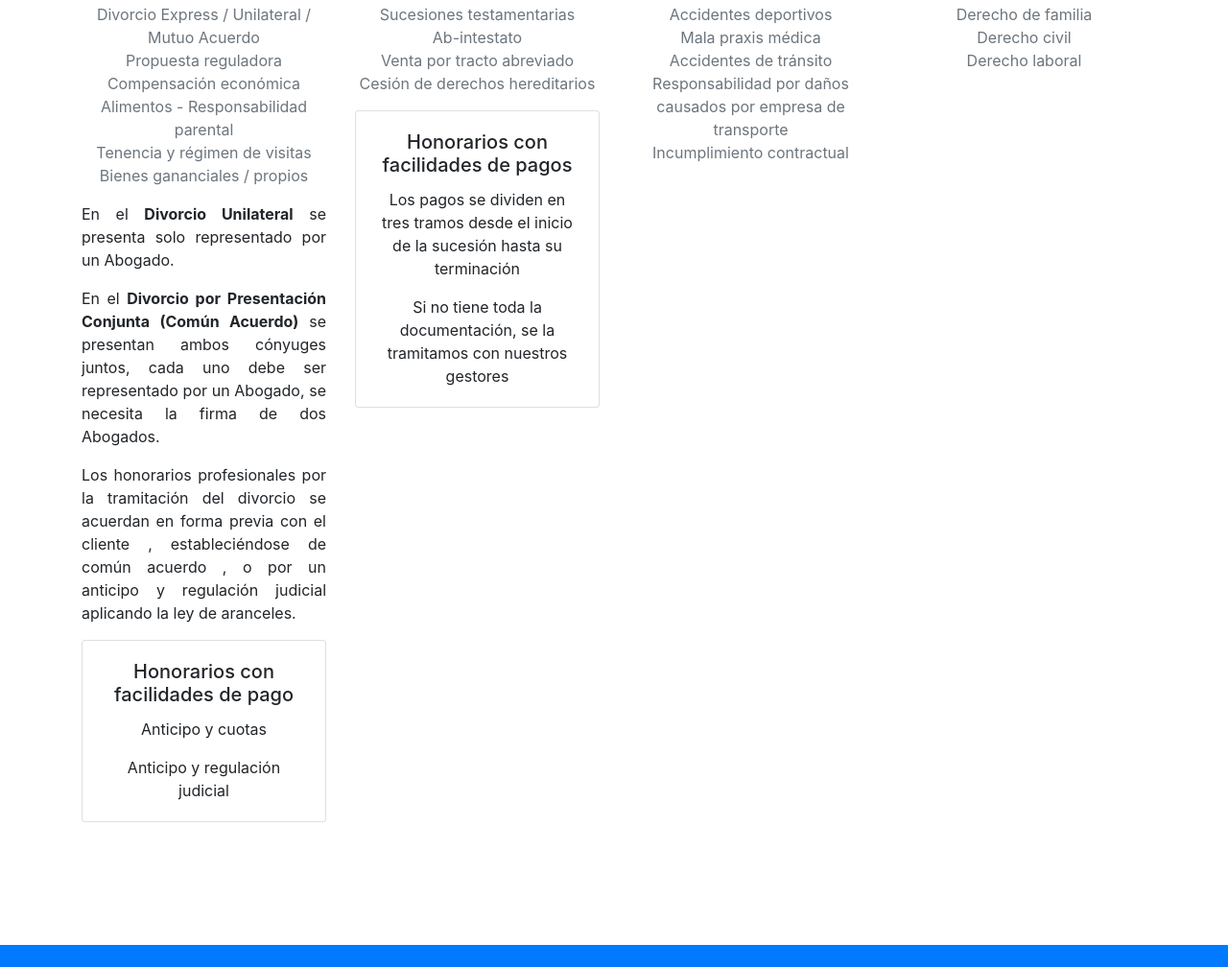
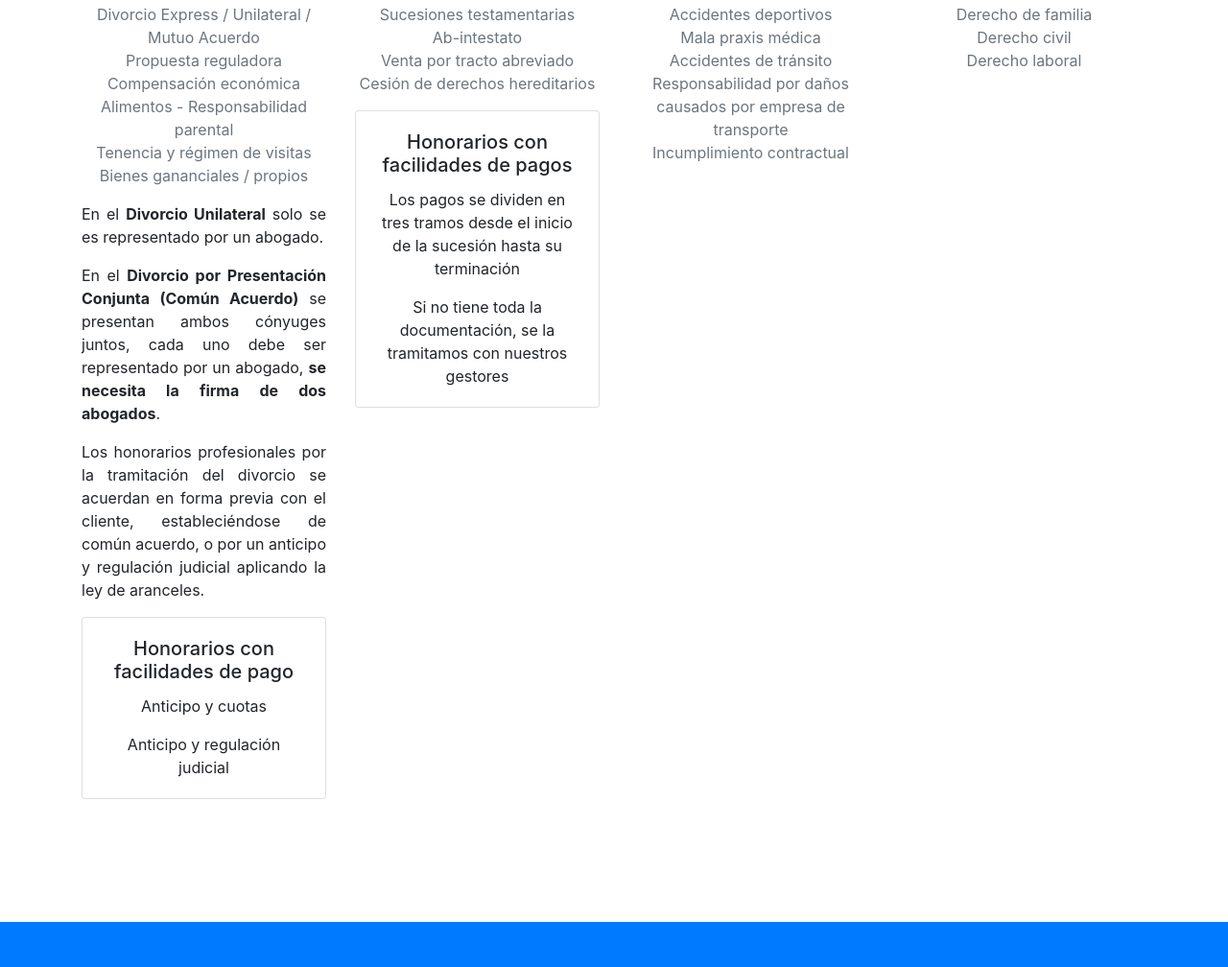
Before and after one commit to lopezoscar/estudiolopezoscar, a website with bundled scripts: page index.html in a window 1280 px wide. Shown: the part 1667-2675 px from the top of the page at 96% size. Built offline with nearby package versions, Linux system fonts and the light colour scheme.

Commit message:
fixes textos

```diff
--- a/index.html
+++ b/index.html
@@ -132,9 +132,9 @@
                 <li>Bienes gananciales / propios</li>
               </ul>
               <ul class="mt-3 text-justify">
-                <li class="mb-3">En el <strong>Divorcio Unilateral</strong> se presenta solo representado por un Abogado.</li>
-                <li class="mb-3">En el <strong>Divorcio por Presentación Conjunta (Común Acuerdo)</strong> se presentan ambos cónyuges juntos, cada uno debe ser representado por un Abogado, se necesita la firma de dos Abogados.</li>
-                <li class="mb-3">Los honorarios profesionales por la tramitación  del divorcio se acuerdan en forma previa con el cliente , estableciéndose de común acuerdo , o por un anticipo y regulación judicial aplicando la ley de aranceles.</li>
+                <li class="mb-3">En el <strong>Divorcio Unilateral</strong> solo se es  representado por un abogado.</li>
+                <li class="mb-3">En el <strong>Divorcio por Presentación Conjunta (Común Acuerdo)</strong> se presentan ambos cónyuges juntos, cada uno debe ser representado por un abogado, <strong>se necesita la firma de dos abogados</strong>.</li>
+                <li class="mb-3">Los honorarios profesionales por la tramitación  del divorcio se acuerdan en forma previa con el cliente, estableciéndose de común acuerdo, o por un anticipo y regulación judicial aplicando la ley de aranceles.</li>
               </ul>
               <div class="card">
                 <div class="card-body">
```
